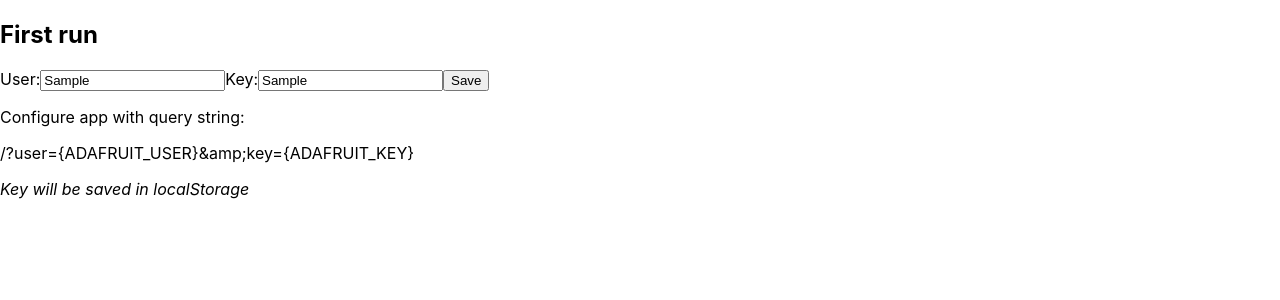
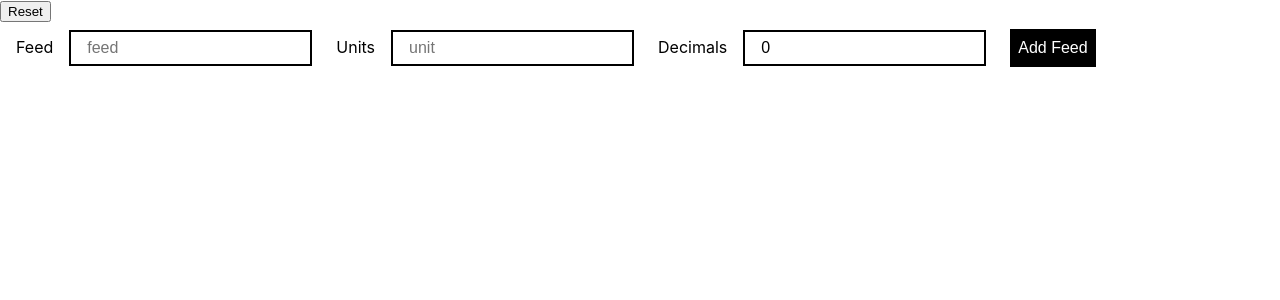
Before and after one commit to wwqrd/watchthing, a React (Create React App) app: page / in a window 1280 px wide. Both pictures are taken after typing "Sample", "Sample" into the empty fields and a click on the button "Save". Shown: the top 300 px of the page. Built offline with nearby package versions, Linux system fonts and the light colour scheme.

Commit message:
Add reset button

```diff
--- a/src/App.js
+++ b/src/App.js
@@ -4,12 +4,15 @@ import ConnectionSettings from './ConnectionSettings';
 import Feeds from './Feeds';
 import './App.css';
 
+const Reset = ({ resetSettings }) =>
+  <button onClick={() => resetSettings()} type="button">Reset</button>;
+
 function App() {
   return (
     <Settings>
       <div className="App">
         <SettingsContext.Consumer>
-          {({ settings, updateSettings }) => {
+          {({ settings, updateSettings, resetSettings }) => {
             const { connection } = settings;
             const handleSaveConnectionSettings = connectionSettings =>
               updateSettings({ connection: connectionSettings });
@@ -18,20 +21,26 @@ function App() {
               return (
                 <div>
                   <h2>First run</h2>
+                  <p><em>Settings are saved in localStorage</em></p>
                   { connection &&
                     <ConnectionSettings
                       connectionSettings={connection}
                       onSave={handleSaveConnectionSettings}
                     />
                   }
-                  <p>Configure app with query string:</p>
-                  <p>{'/?user={ADAFRUIT_USER}&amp;key={ADAFRUIT_KEY}'}</p>
-                  <p><em>Key will be saved in localStorage</em></p>
+                  <p>Or configure app with query string:</p>
+                  <p>{'/?connection.user={ADAFRUIT_USER}&amp;connection.key={ADAFRUIT_KEY}'}</p>
+
                 </div>
               );
             }
 
-            return <Feeds connectionSettings={settings.connection} />;
+            return (
+              <div>
+                <Reset resetSettings={resetSettings} />
+                <Feeds connectionSettings={settings.connection} />
+              </div>
+            );
           }}
         </SettingsContext.Consumer>
       </div>
--- a/src/Settings.js
+++ b/src/Settings.js
@@ -20,6 +20,7 @@ const defaultSettings = {
 const SettingsContext = React.createContext({
   settings: null,
   updateSettings: () => {},
+  resetSettings: () => {},
 });
 
 const loadSetting = (name) => {
@@ -46,8 +47,10 @@ const loadSettings = (initialSettings = defaultSettings) =>
     initialSettings,
   );
 
-const saveSettings = settings =>
+const saveSettings = (settings) => {
   window.localStorage.setItem(STORAGE_KEY, JSON.stringify(settings));
+  return settings;
+};
 
 class Settings extends Component {
   constructor(props) {
@@ -61,11 +64,18 @@ class Settings extends Component {
     this.setState(settings);
   }
 
-  updateSettings = (settings) => {
+  updateSettings = (settings, merge = true) => {
     this.setState(prevSettings => {
+      if (!merge) {
+        return saveSettings(settings);
+      }
       const newSettings = R.mergeDeepRight(prevSettings, settings);
-      saveSettings(newSettings);
+      return saveSettings(newSettings);
     });
+  }
+
+  resetSettings = (settings = defaultSettings) => {
+    this.updateSettings(settings, false);
   }
 
   render() {
@@ -73,6 +83,7 @@ class Settings extends Component {
       <SettingsContext.Provider value={{
         settings: this.state,
         updateSettings: this.updateSettings,
+        resetSettings: this.resetSettings,
       }}>
         {this.props.children}
       </SettingsContext.Provider>
```
